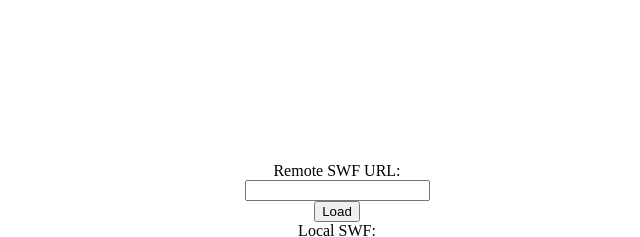
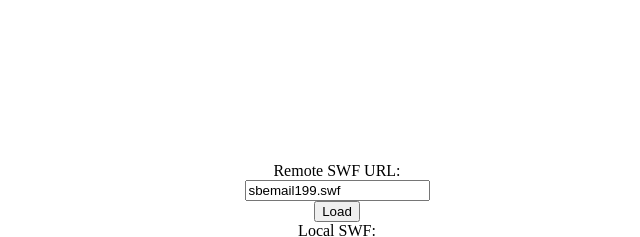
Before and after one commit to Herschel/herschel.github.io, a plain HTML site: page fluster/index.html in a window 1280 px wide. Shown: the part 122-359 px from the top of the page, 311-951 px from the left. Drawn offline with Linux system fonts and the light colour scheme; no server answers.

Commit message:
Add SWF'

```diff
--- a/fluster/index.html
+++ b/fluster/index.html
@@ -20,7 +20,7 @@
 </head>
 
 <body>
-  Remote SWF URL: <input type="text" id="remote-input"><input type="submit" value="Load">
+  Remote SWF URL: <input type="text" id="remote-input" value="sbemail199.swf"><input type="submit" value="Load">
   Local SWF: <input type="file" id="file-input">
   <canvas id="fluster-canvas"></canvas>
   <script src="./bootstrap.js"></script>
```
Also changed, not shown: 1 other file.
